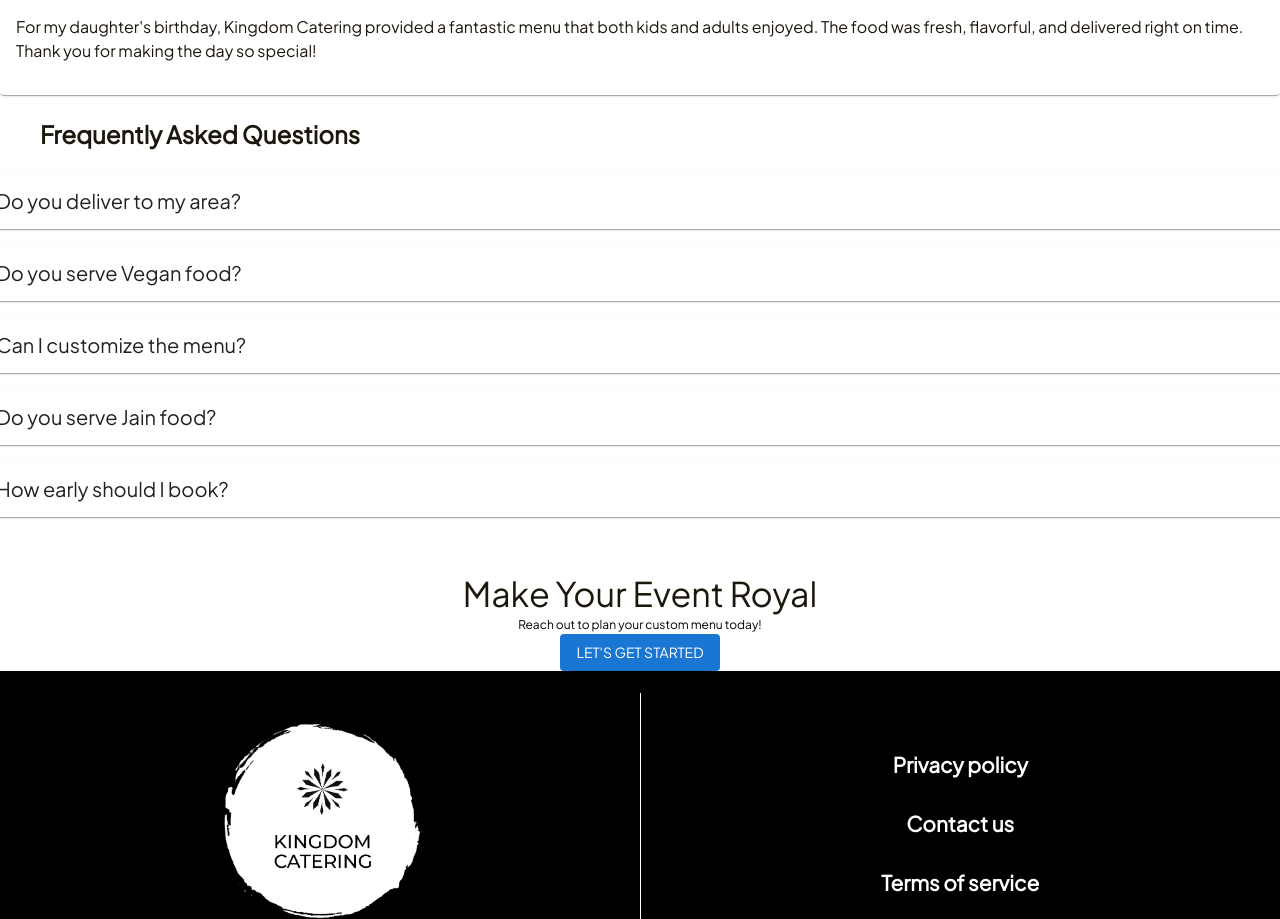
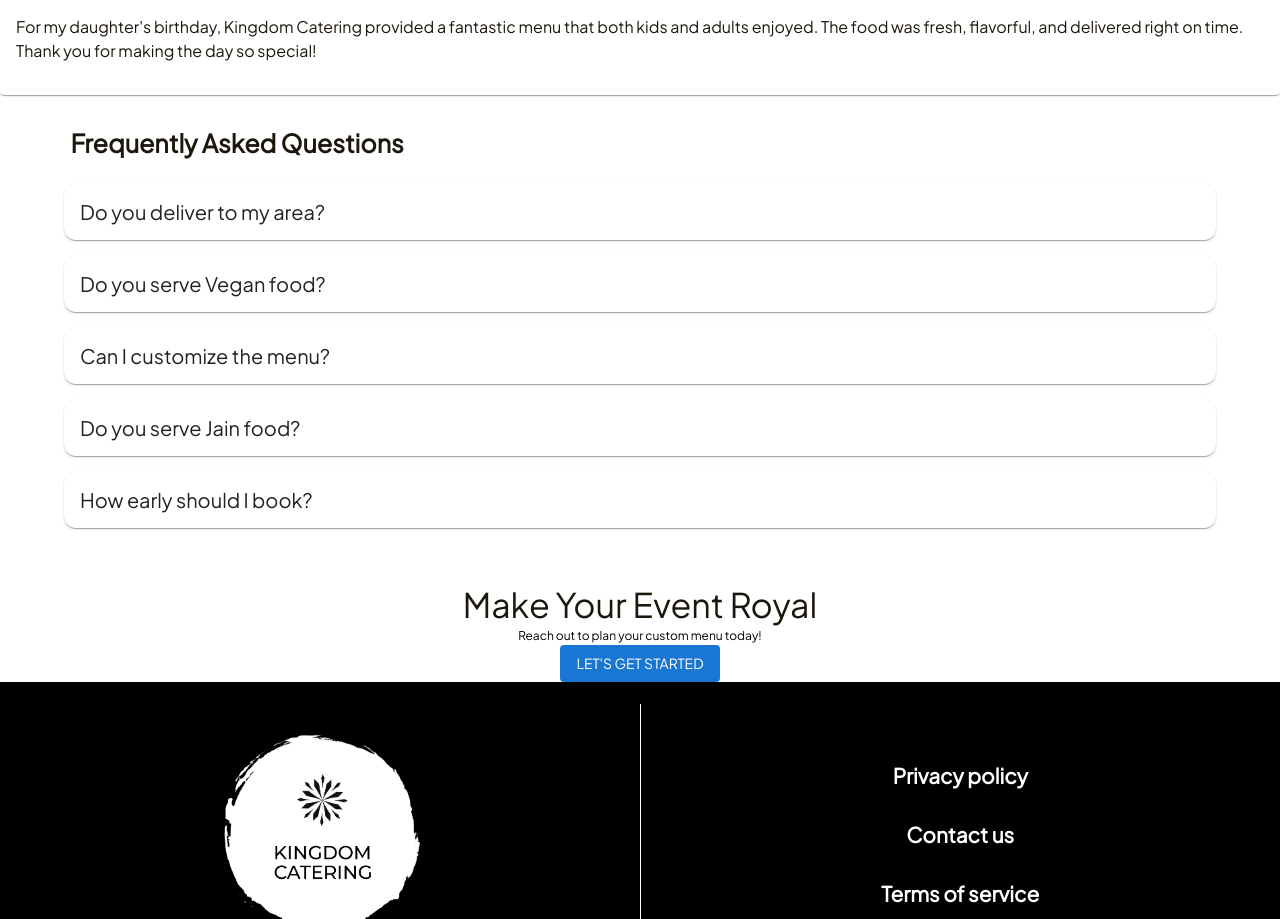
Before and after one commit to Michael-richard-658/Kingdom-catering, a Next.js app: page / in a window 1280 px wide. Shown: the part 7470-8389 px from the top of the page. Built offline with nearby package versions, Linux system fonts and the light colour scheme; some icons are missing.

Commit message:
pc-footer-FAQS-done

```diff
--- a/src/app/components/pages/index/sixth-section/Sixth-section.styled.ts
+++ b/src/app/components/pages/index/sixth-section/Sixth-section.styled.ts
@@ -1,6 +1,6 @@
 import { Accordion,  Typography } from "@mui/material";
 import styled from "styled-components";
-import {mobile,desktop} from "@/app/utils/media"
+import {desktop, mobile} from "@/app/utils/media"
 
 
 export const SixthSectionContainer = styled.div`
@@ -11,9 +11,8 @@ export const SixthSectionContainer = styled.div`
     margin-top: 32px;
 }
     ${desktop}{
-    width: 100%;
+    margin-top: 32px;
 }
-
 `
 
 export const FAQSH3 = styled.h3`
@@ -27,10 +26,10 @@ export const FAQSH3 = styled.h3`
     ${desktop}{
     font-weight: 700;
     color: #1C170D;
-    font-size: 24px;
+    font-size: 25px;
     width: 100%;
+    margin-left: 5.5%;
 }
-
 `
 
 export const FAQSConatiner = styled.div`
@@ -41,13 +40,12 @@ export const FAQSConatiner = styled.div`
     align-items: center;
 }
     ${desktop}{
-    width: 100%;
+    width: 90%;
     display: flex;
     flex-direction: column;
     align-items: center;
-}`
-
-/*
+    }
+`/*
 
 export const FAQSCard = styled(Card).withConfig({
   shouldForwardProp: (prop) => prop !== "isOpen"
@@ -122,17 +120,18 @@ export const FAQAccordion = styled(Accordion)`
     display: none;
   }
 }
-
-    ${desktop}{
-    width: 110%;
-    margin-bottom: 16px !important;
+       ${desktop}{
+    width: 100%;
+    margin-bottom: 16px  !important;
     border-radius: 12px !important;
     box-shadow: 0 1px 2px rgba(0, 0, 0, 0.04), 0 2px 4px rgba(0, 0, 0, 0.03);
     border:none;
-    &::before {
-      display: none;
-    }
+
+     &::before {
+    display: none;
   }
+}
+
 `
 
 export const FAQQuestion  = styled(Typography)`
@@ -148,3 +147,10 @@ export const FAQAnswer = styled(Typography)`
     font-weight:400
 }
 `
+export const AccordionCenter = styled.div`
+    ${desktop}{
+       display: flex;
+    flex-direction: column;
+    align-items: center;
+ }
+    `
--- a/src/app/components/pages/index/sixth-section/SixthSection.tsx
+++ b/src/app/components/pages/index/sixth-section/SixthSection.tsx
@@ -1,57 +1,46 @@
-"use client";
-import React, { useEffect, useState } from "react";
-import { FAQs } from "./constants";
+"use client"
+import React from 'react'
+import { FAQs } from './constants';
+import { AccordionCenter, FAQAccordion, FAQAnswer,FAQQuestion,FAQSConatiner, FAQSH3, SixthSectionContainer } from './Sixth-section.styled';
 import {
-  FAQAccordion,
-  FAQAnswer,
-  FAQQuestion,
-  FAQSConatiner,
-  FAQSH3,
-  SixthSectionContainer,
-} from "./Sixth-section.styled";
-import {
+  Accordion,
   AccordionSummary,
   AccordionDetails,
   Typography,
-  Container,
 } from "@mui/material";
 import ExpandMoreIcon from "@mui/icons-material/ExpandMore";
 
 function SixthSection() {
-  const [isDesktop, setIsDesktop] = useState(false);
 
-  useEffect(() => {
-    const checkSize = () => setIsDesktop(window.innerWidth >= 768);
-    checkSize();
-    window.addEventListener("resize", checkSize);
-    return () => window.removeEventListener("resize", checkSize);
-  }, []);
 
-  const content = (
-    <SixthSectionContainer>
-      <FAQSH3>Frequently Asked Questions</FAQSH3>
-      <FAQSConatiner>
+
+    return (
+        < SixthSectionContainer>
+                <FAQSH3 >Frequently Asked Questions</FAQSH3>
+                <AccordionCenter>
+                    <FAQSConatiner >
                         {FAQs.map((faq, index) => (
-          <FAQAccordion key={index}>
+                                <FAQAccordion key={index} >
                                     <AccordionSummary
                                     expandIcon={<ExpandMoreIcon sx={{ fontSize: "xx-large" }} />}
                                     aria-controls={`faq-content-${index}`}
                                     id={`faq-header-${index}`}
                                     >
-              <FAQQuestion variant="h6">{faq.question}</FAQQuestion>
+                                    <FAQQuestion variant="h6" >
+                                        {faq.question}
+                                    </FAQQuestion>
                                     </AccordionSummary>
                                     <AccordionDetails>
-              <FAQAnswer variant="body1">{faq.answer}</FAQAnswer>
+                                    <FAQAnswer variant="body1" >
+                                        {faq.answer}
+                                    </FAQAnswer>
                                     </AccordionDetails>
                                 </FAQAccordion>
 ))}
                 </FAQSConatiner>
+                </AccordionCenter>
         </SixthSectionContainer>
     );
-
-  return isDesktop ? <Container disableGutters sx={{ px: 0
-    ,width: "100%"
-  }}>{content}</Container> : content;
 }
 
 export default SixthSection;
```
Lines whose indentation alone changed are shown as unchanged.
